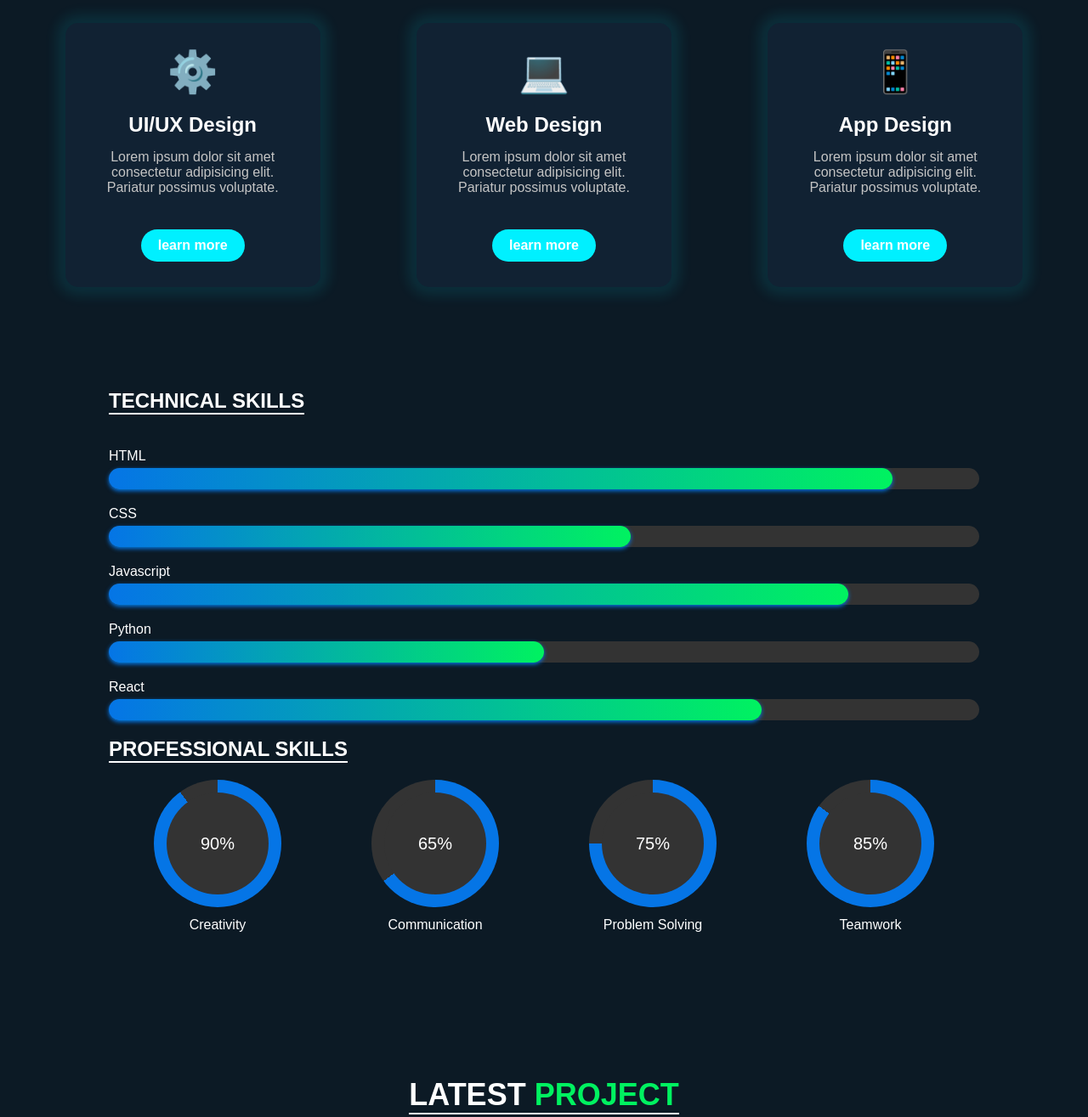
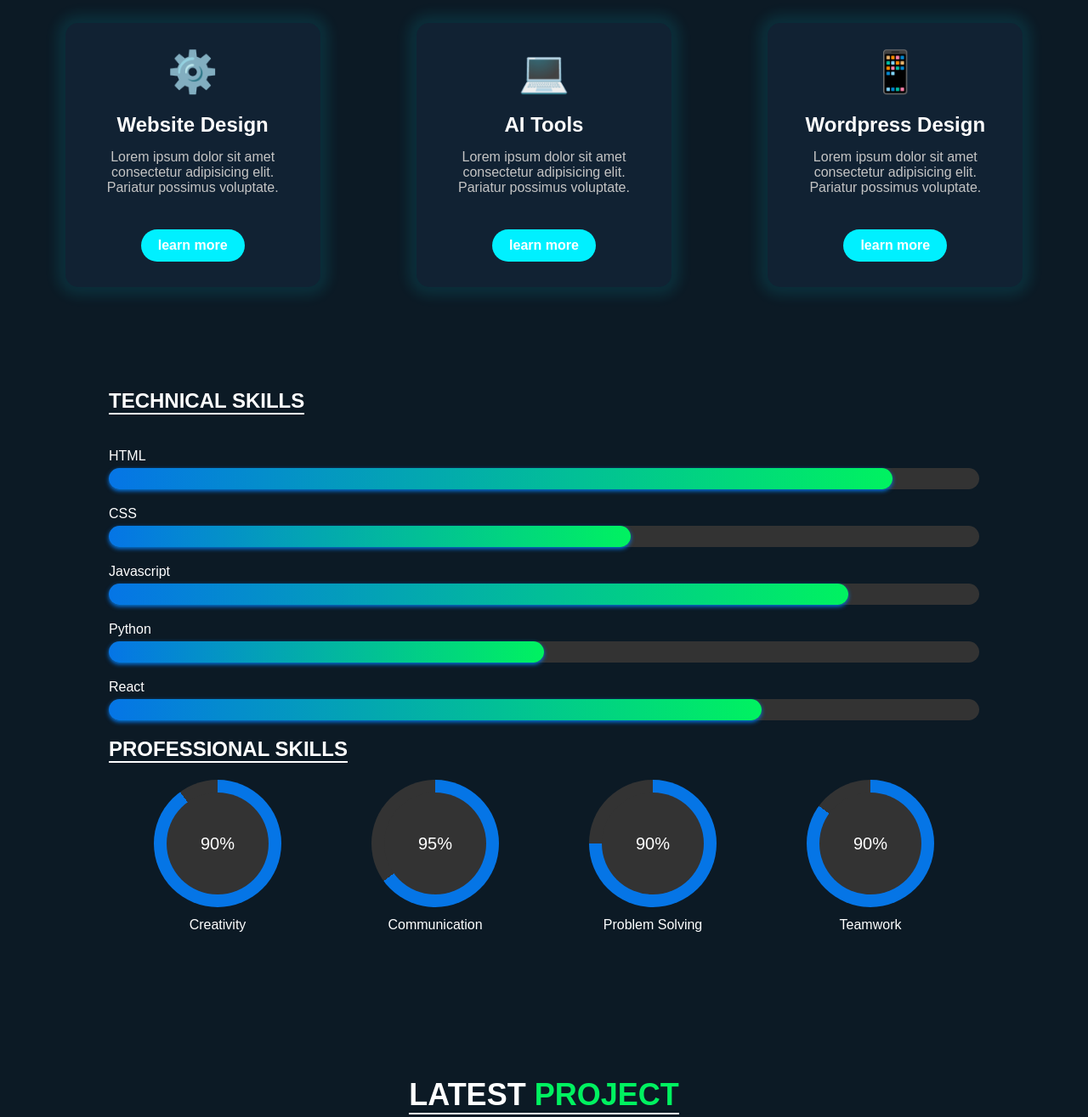
Before and after one commit to kayshutech/portfolio, a plain HTML site: page index.html in a window 1280 px wide. Shown: the part 1460-2775 px from the top of the page at 85% size. Drawn offline with Linux system fonts and the light colour scheme.

Commit message:
Update index.html

```diff
--- a/index.html
+++ b/index.html
@@ -26,11 +26,11 @@
             <h1>Hello, It's Me<br><span>Kaisar Farooq</span><br>And I'm a <span class="typing-animation">Web Dev</span></h1>
             <p>I'm a web Designer with extensive experience for over 5 years. My expertise is in creating and designing websites, frontend design, and much more....</p>
             <div class="social-links">
-                <a href="#"><i class="fab fa-whatsapp"></i></a>
+                <a href="https://wa.me/919149618809" target="_blank"> <i class="fab fa-whatsapp"></i></a>
                 <a href="https://www.instagram.com/kaisarfarooq18"><i class="fab fa-instagram"></i></a>
                  <a href="https://x.com/KayshuTech"><i class="fa-brands fa-x-twitter"></i></a>
             </div>
-            <a href="#" class="btn">More About Me</a>
+            <a href="https://wa.me/919149618809" target="_blank" class="btn">More About Me</a>
         </div>
         <div class="intro-image">
             <img src="/newsletter.png" alt="Kaisar Farooq">
@@ -52,7 +52,7 @@
                 user-friendly websites. Throughout my career, I have developed a deep understanding
                 of user experience (UX) and user interface (UI) principles..
             </p>
-            <a href="#" class="btn">More About Me</a>
+            <a href="https://wa.me/919149618809" target="_blank" class="btn">More About Me</a>
         </div>
     </section>
 
@@ -61,19 +61,19 @@
         <div class="services-container">
             <div class="service-box">
                 <div class="service-icon">⚙️</div>
-                <h3>UI/UX Design</h3>
+                <h3>Website Design</h3>
                 <p>Lorem ipsum dolor sit amet consectetur adipisicing elit. Pariatur possimus voluptate.</p>
                 <a href="#" class="btn">learn more</a>
             </div>
             <div class="service-box">
                 <div class="service-icon">💻</div>
-                <h3>Web Design</h3>
+                <h3>AI Tools</h3>
                 <p>Lorem ipsum dolor sit amet consectetur adipisicing elit. Pariatur possimus voluptate.</p>
                 <a href="#" class="btn">learn more</a>
             </div>
             <div class="service-box">
                 <div class="service-icon">📱</div>
-                <h3>App Design</h3>
+                <h3>Wordpress Design</h3>
                 <p>Lorem ipsum dolor sit amet consectetur adipisicing elit. Pariatur possimus voluptate.</p>
                 <a href="#" class="btn">learn more</a>
             </div>
@@ -125,17 +125,17 @@
             </div>
 
             <div class="circle" data-percent="65">
-                <div class="inner-circle">65%</div>
+                <div class="inner-circle">95%</div>
                 <p>Communication</p>
             </div>
 
             <div class="circle" data-percent="75">
-                <div class="inner-circle">75%</div>
+                <div class="inner-circle">90%</div>
                 <p>Problem Solving</p>
             </div>
 
             <div class="circle" data-percent="85">
-                <div class="inner-circle">85%</div>
+                <div class="inner-circle">90%</div>
                 <p>Teamwork</p>
             </div>
         </div>
@@ -163,7 +163,6 @@
                 <p>Let's Work Together</p>
                 <p>Lorem ipsum dolor sit, amet consectetur adipisicing elit. Dolorum nobis possimus tenetur quidem fugit?</p>
                 <p><strong>Email:</strong> contact@gmail.com</p>
-                <p><strong>Phone:</strong> 0123456789</p>
                 <div class="social-links">
                     <a href="#"><i class="fab fa-facebook-f"></i></a>
                     <a href="#"><i class="fab fa-twitter"></i></a>
```
